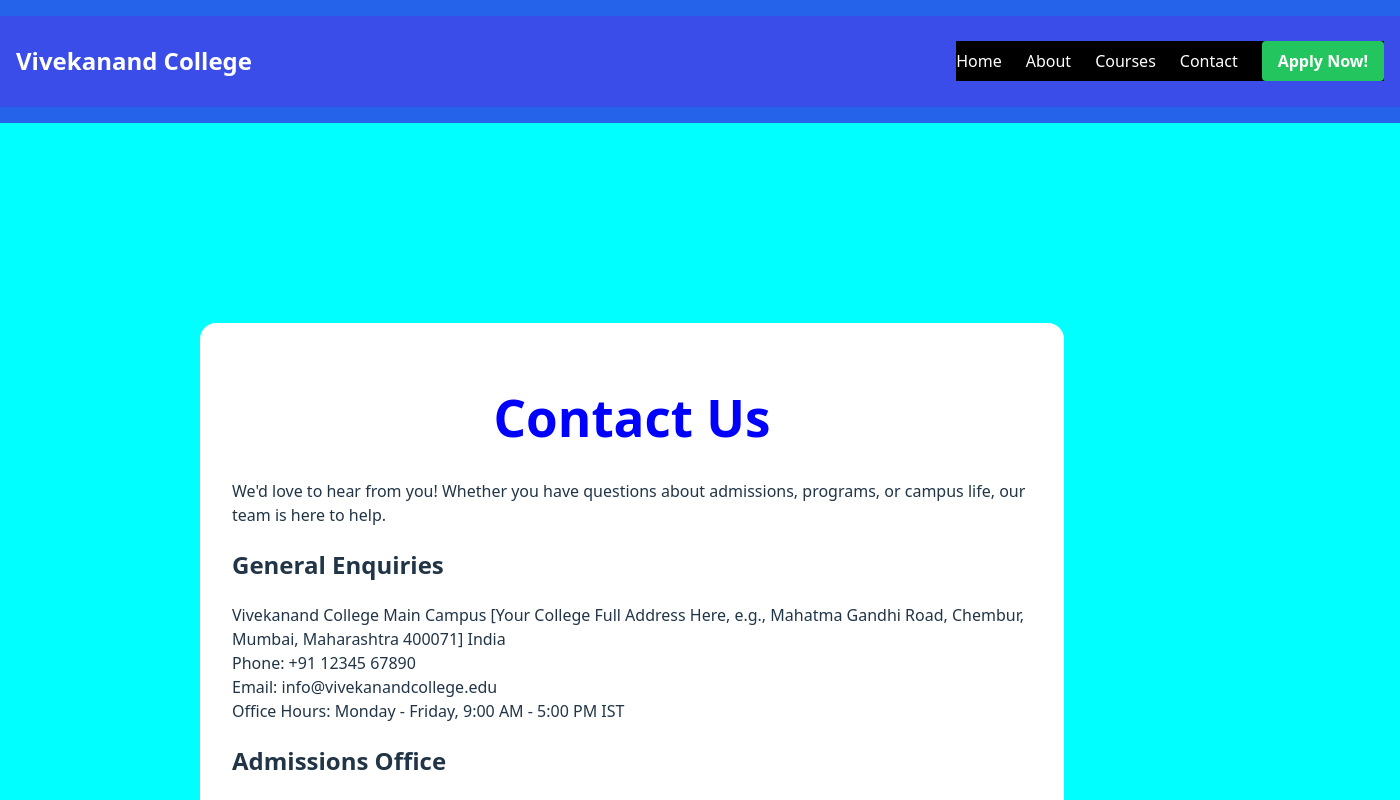
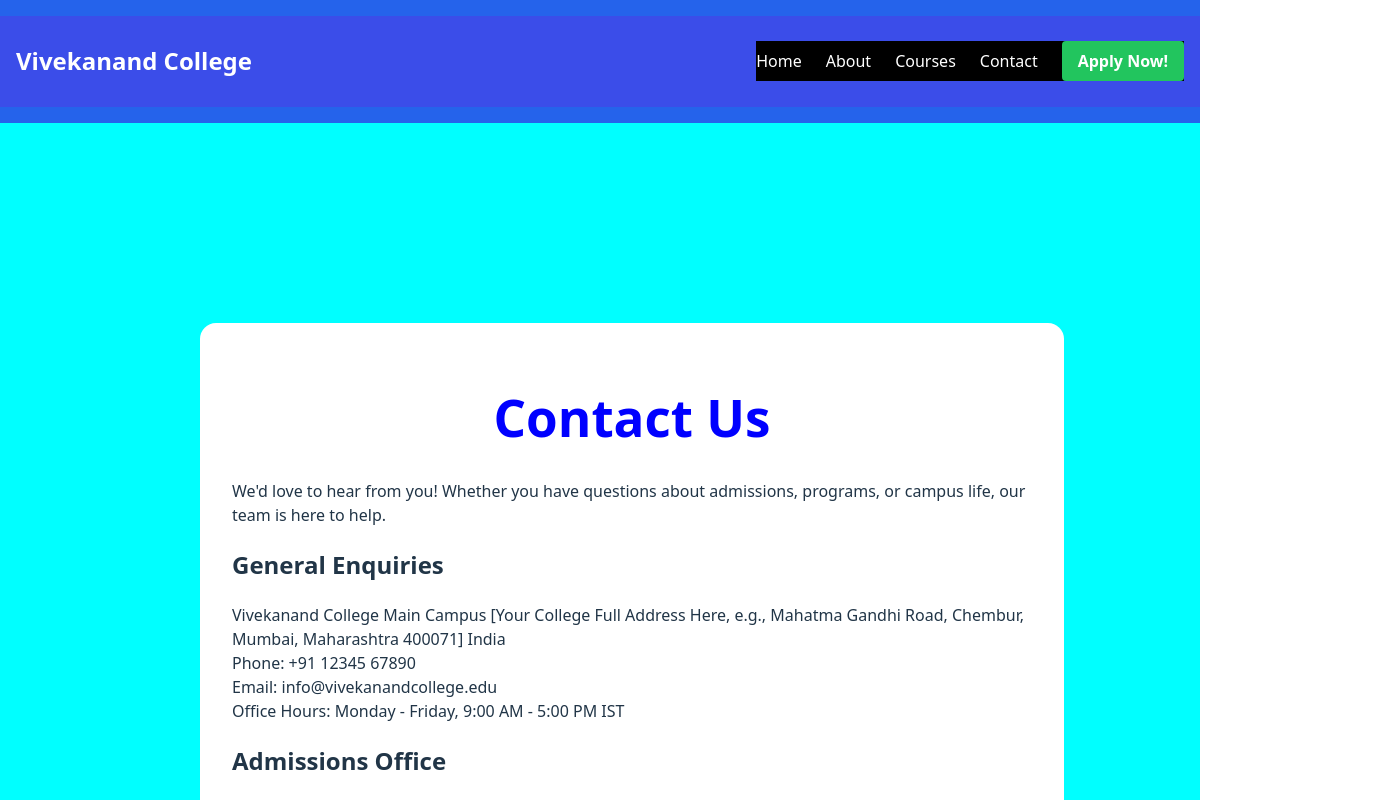
Before and after one commit to AmishaPatil15/vck-ojt, a React (Vite) app: page /contact in a window 1280 px wide. Shown: the top 800 px of the page, 1400 px wide, since content can reach past the window. Built offline with nearby package versions, Linux system fonts and the light colour scheme.

Commit message:
tenth commit

```diff
--- a/src/Pages/ContactPages.css
+++ b/src/Pages/ContactPages.css
@@ -1,6 +1,6 @@
   .Da{
     background-color: aqua;
-    width: 1400px;
+    width: 1200px;
   }
   .contact{
    background-color: white ;
```
